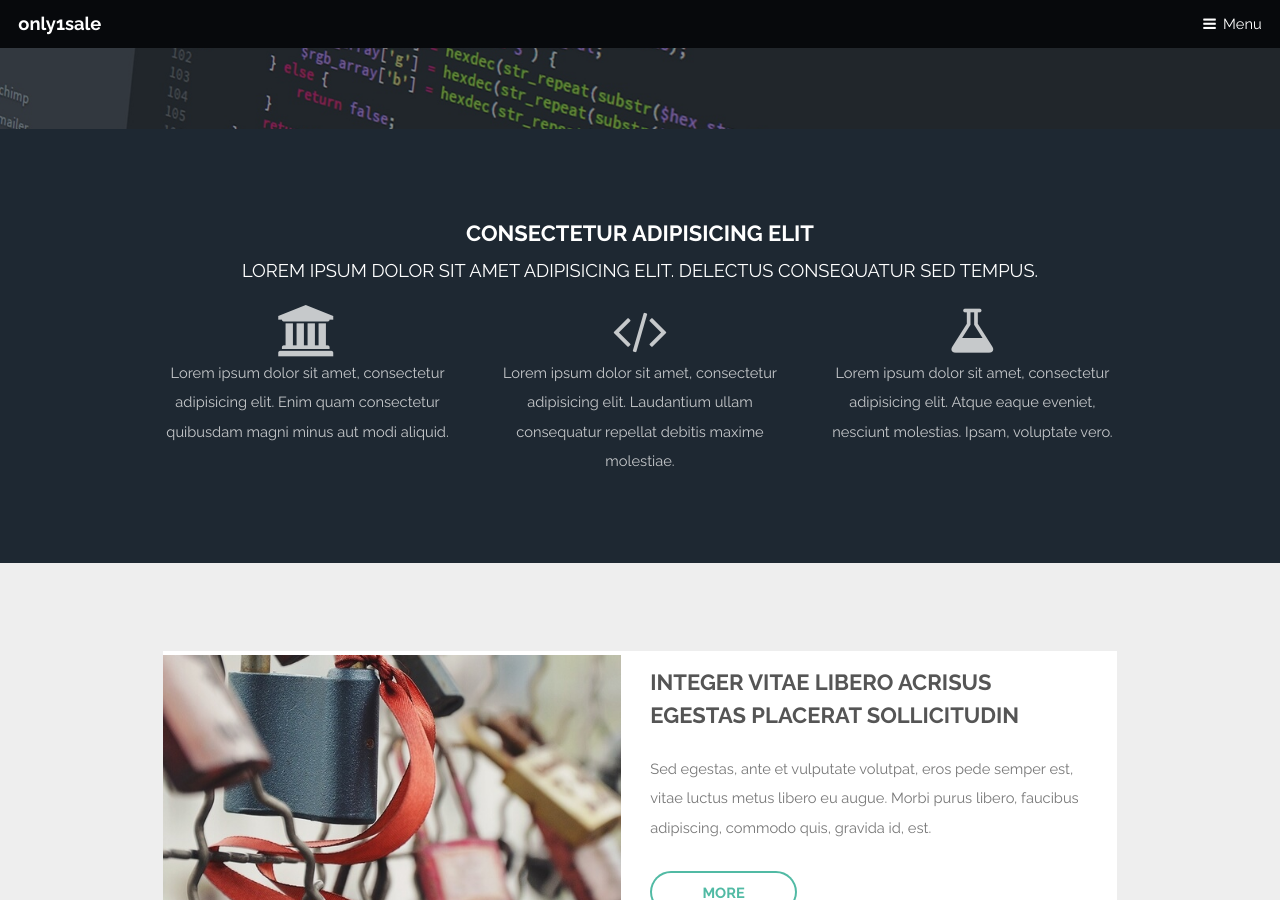
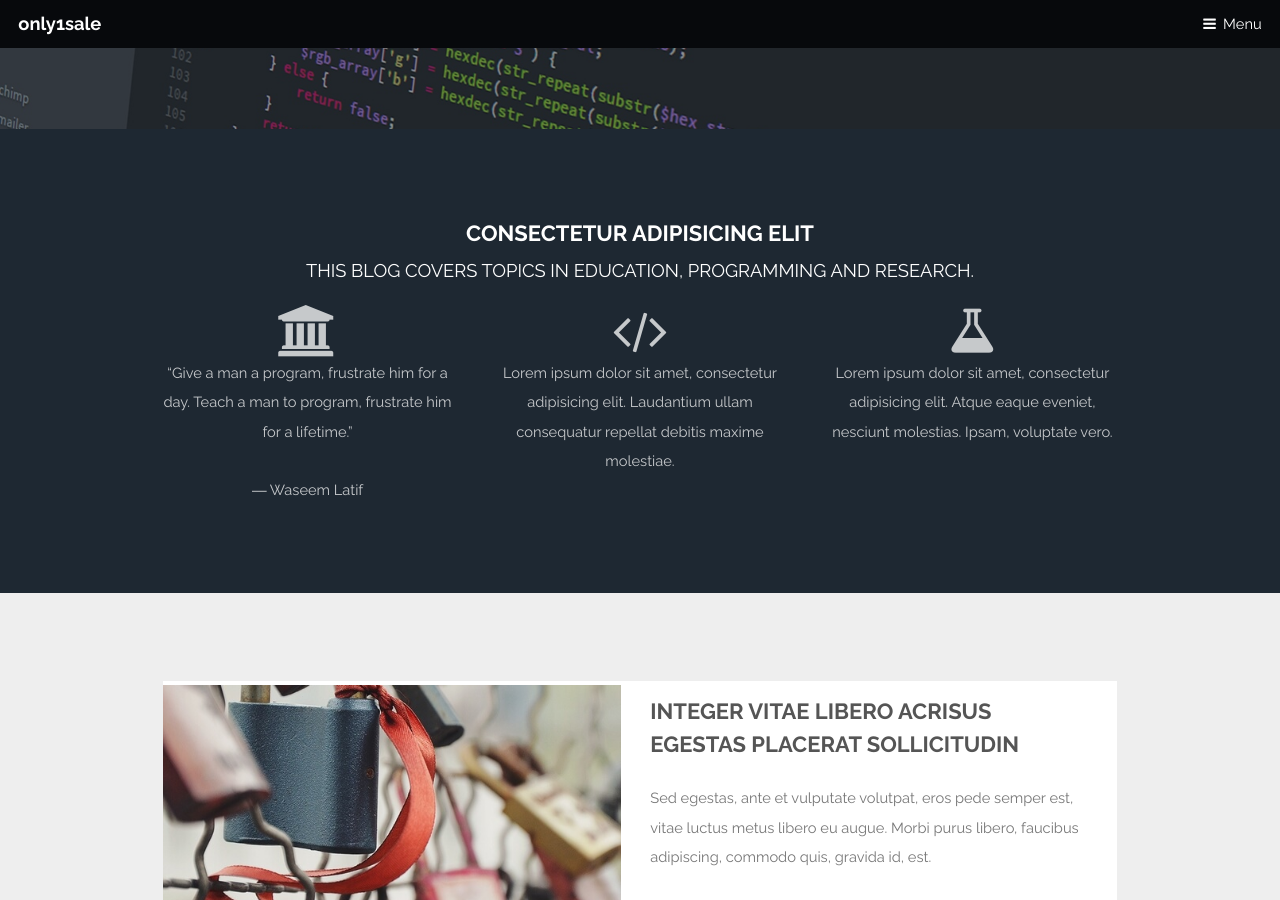
Before and after one commit to only1sale/blog, a Jekyll site: the page built from index.html, in a window 1280 px wide and 900 px high, scrolled down 485 px. Built offline with Jekyll 4.4.1, drawn with Linux system fonts in a browser that asks for light colours.

```diff
--- /dev/null
+++ b/Gemfile
@@ -0,0 +1,3 @@
+group :jekyll_plugins do
+  gem "jekyll-admin"
+end
--- a/_config.yml
+++ b/_config.yml
@@ -2,3 +2,4 @@ markdown: kramdown
 baseurl: /blog
 permalink: pretty
 exclude: ['README.md']
+gems: [jekyll-admin]
--- a/index.html
+++ b/index.html
@@ -9,12 +9,13 @@ layout: default
 				<div class="container">
 					<header>
 						<h2>Consectetur adipisicing elit</h2>
-						<p>Lorem ipsum dolor sit amet adipisicing elit. Delectus consequatur sed tempus.</p>
+						<p>This blog covers topics in education, programming and research.</p>
 					</header>
 					<div class="row 200%">
 						<section class="4u 12u$(small)">
 							<i class="icon big rounded fa-university"></i>
-							<p>Lorem ipsum dolor sit amet, consectetur adipisicing elit. Enim quam consectetur quibusdam magni minus aut modi aliquid.</p>
+							<p>“Give a man a program, frustrate him for a day. Teach a man to program, frustrate him for a lifetime.”</p>
+							<p>― Waseem Latif </p>
 						</section>
 						<section class="4u 12u$(small)">
 							<i class="icon big rounded fa-code"></i>
```
Also changed, not shown: Gemfile.lock (added).
